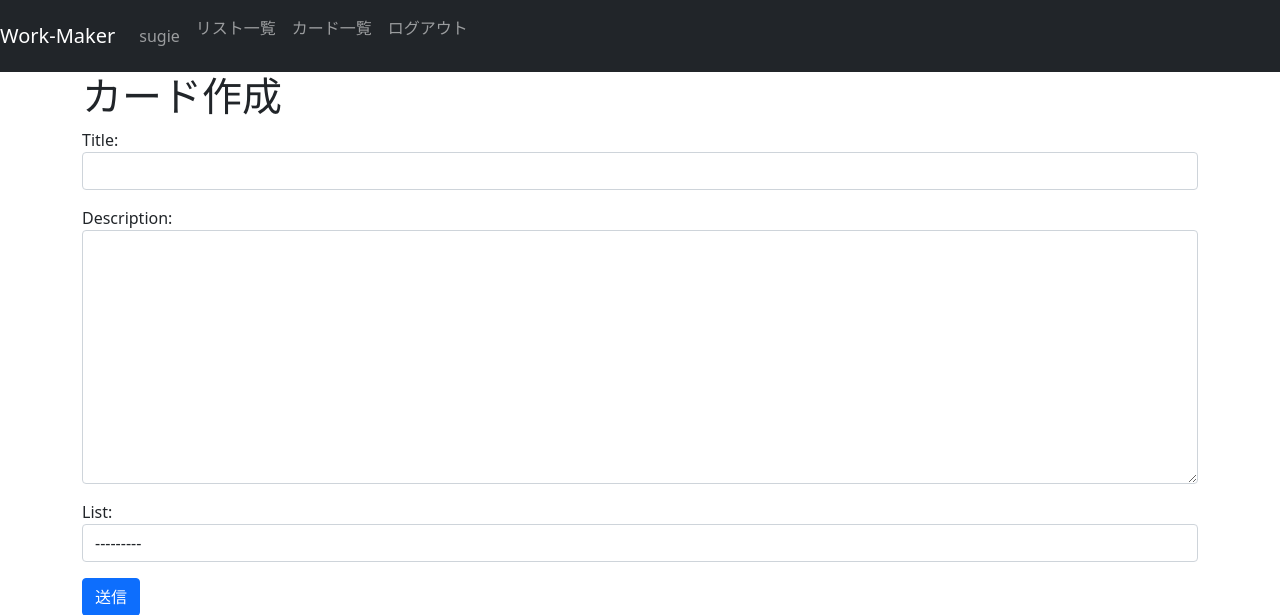
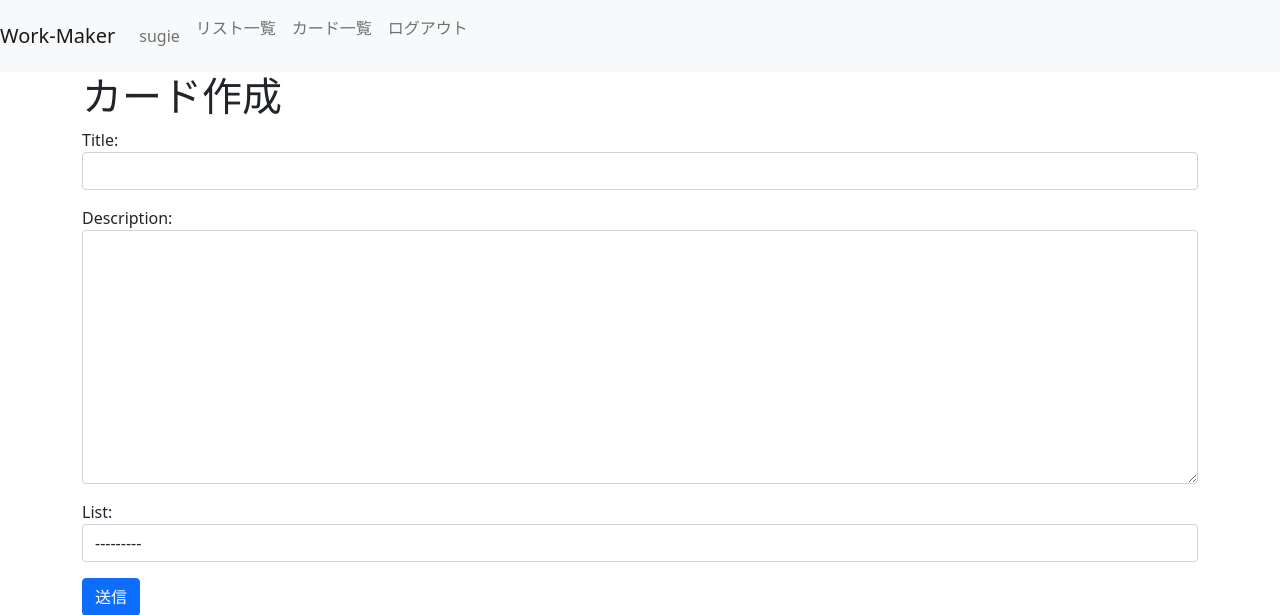
Before and after one commit to ltdthunderbird683/django-practice, a Django app: page /cards/create/ in a window 1280 px wide. Shown: the top 615 px of the page. Run offline with Django 3.2, Linux system fonts and the light colour scheme; a user stored in the database is signed in; data comes from the database, SQL or seed files in the repository.

Commit message:
change navbar color

```diff
--- a/app/templates/app/base.html
+++ b/app/templates/app/base.html
@@ -13,7 +13,7 @@
 </head>
 <body>
     <header>
-        <nav class="navbar navbar-expand-md navbar-dark bg-dark">
+        <nav class="navbar navbar-expand-lg navbar-light bg-light">
             {% if request.user.is_authenticated %}
             <a class="navbar-brand" href="{% url 'app:home' %}">Work-Maker</a>
             {% else %}
```
